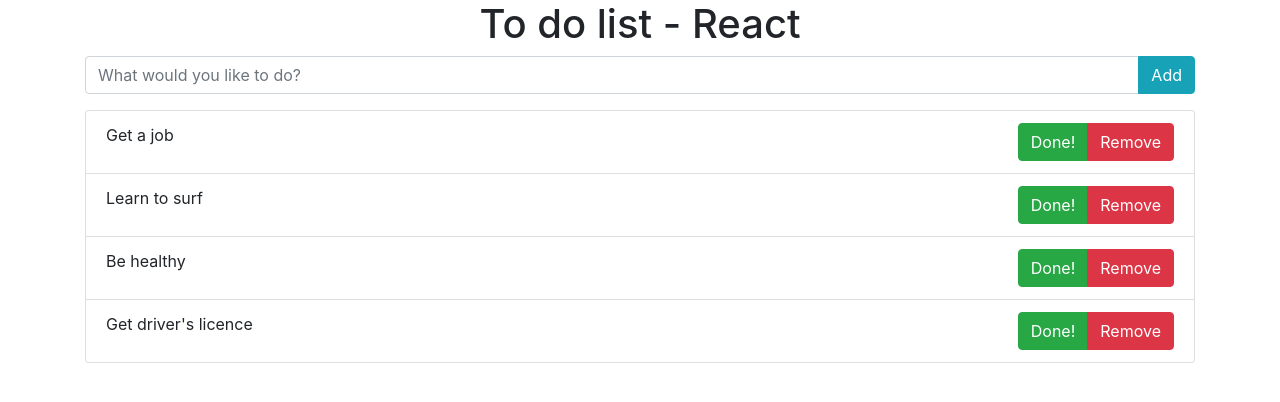
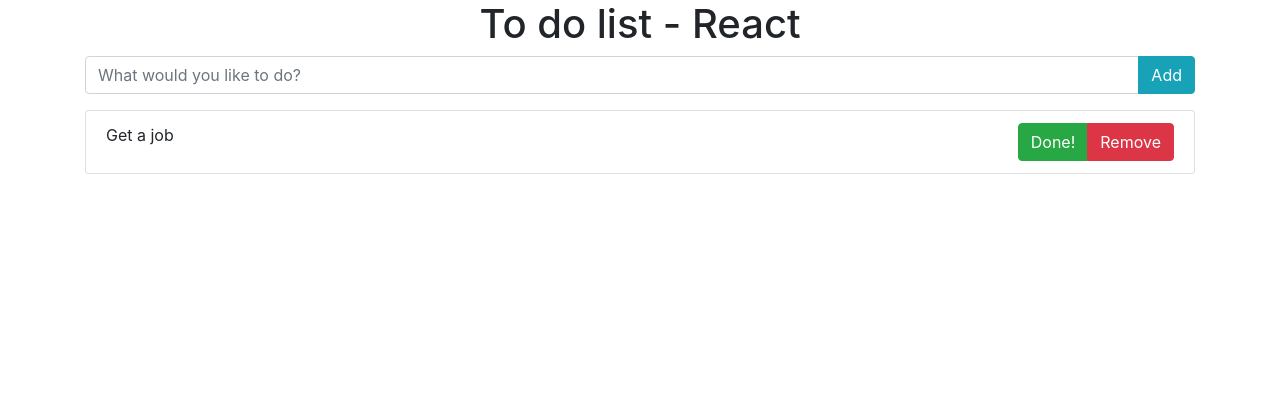
Before and after one commit to Malga90/todo-redux, a React (Create React App) app: page / in a window 1280 px wide. Shown: the top 402 px of the page. Built offline with nearby package versions, Linux system fonts and the light colour scheme.

Commit message:
list element in separate component

```diff
--- a/src/App.js
+++ b/src/App.js
@@ -2,11 +2,22 @@ import React from "react";
 import TodoList from "./TodoList";
 
 class App extends React.Component {
+  constructor(props) {
+    super(props);
+    this.state = {
+      todos: []
+    };
+  }
   addItem = e => {
     e.preventDefault();
+    const inputValue = e.target.elements[0].value.trim();
+    console.log(inputValue);
+    this.setState({
+      todos: [...this.state.todos, inputValue]
+    });
+    console.log(this.state.todos);
+  };
 
-    console.log(e.target.elements.option.value());
-  };
   render() {
     return (
       <div className="App">
--- /dev/null
+++ b/src/ListElement.js
@@ -0,0 +1,21 @@
+import React from "react";
+import ListGroup from "react-bootstrap/ListGroup";
+import Button from "react-bootstrap/Button";
+import ButtonGroup from "react-bootstrap/ButtonGroup";
+
+class ListElement extends React.Component {
+  render() {
+    return (
+      <ListGroup>
+        <ListGroup.Item className="d-flex justify-content-between">
+          Get a job
+          <ButtonGroup>
+            <Button variant="success">Done!</Button>
+            <Button variant="danger">Remove</Button>
+          </ButtonGroup>
+        </ListGroup.Item>
+      </ListGroup>
+    );
+  }
+}
+export default ListElement;
--- a/src/TodoList.js
+++ b/src/TodoList.js
@@ -1,10 +1,9 @@
 import React from "react";
-import ListGroup from "react-bootstrap/ListGroup";
+import ListElement from "./ListElement";
 import InputGroup from "react-bootstrap/InputGroup";
 import FormControl from "react-bootstrap/FormControl";
 import Form from "react-bootstrap/Form";
 import Button from "react-bootstrap/Button";
-import ButtonGroup from "react-bootstrap/ButtonGroup";
 import Container from "react-bootstrap/Container";
 import Row from "react-bootstrap/Row";
 
@@ -29,36 +28,8 @@ class TodoList extends React.Component {
             </InputGroup.Append>
           </InputGroup>
         </Form>
-        <ListGroup>
-          <ListGroup.Item className="d-flex justify-content-between">
-            Get a job
-            <ButtonGroup>
-              <Button variant="success">Done!</Button>
-              <Button variant="danger">Remove</Button>
-            </ButtonGroup>
-          </ListGroup.Item>
-          <ListGroup.Item className="d-flex justify-content-between">
-            Learn to surf
-            <ButtonGroup>
-              <Button variant="success">Done!</Button>
-              <Button variant="danger">Remove</Button>
-            </ButtonGroup>
-          </ListGroup.Item>
-          <ListGroup.Item className="d-flex justify-content-between">
-            Be healthy
-            <ButtonGroup>
-              <Button variant="success">Done!</Button>
-              <Button variant="danger">Remove</Button>
-            </ButtonGroup>
-          </ListGroup.Item>
-          <ListGroup.Item className="d-flex justify-content-between">
-            Get driver's licence
-            <ButtonGroup>
-              <Button variant="success">Done!</Button>
-              <Button variant="danger">Remove</Button>
-            </ButtonGroup>
-          </ListGroup.Item>
-        </ListGroup>
+
+        <ListElement />
       </Container>
     );
   }
```
